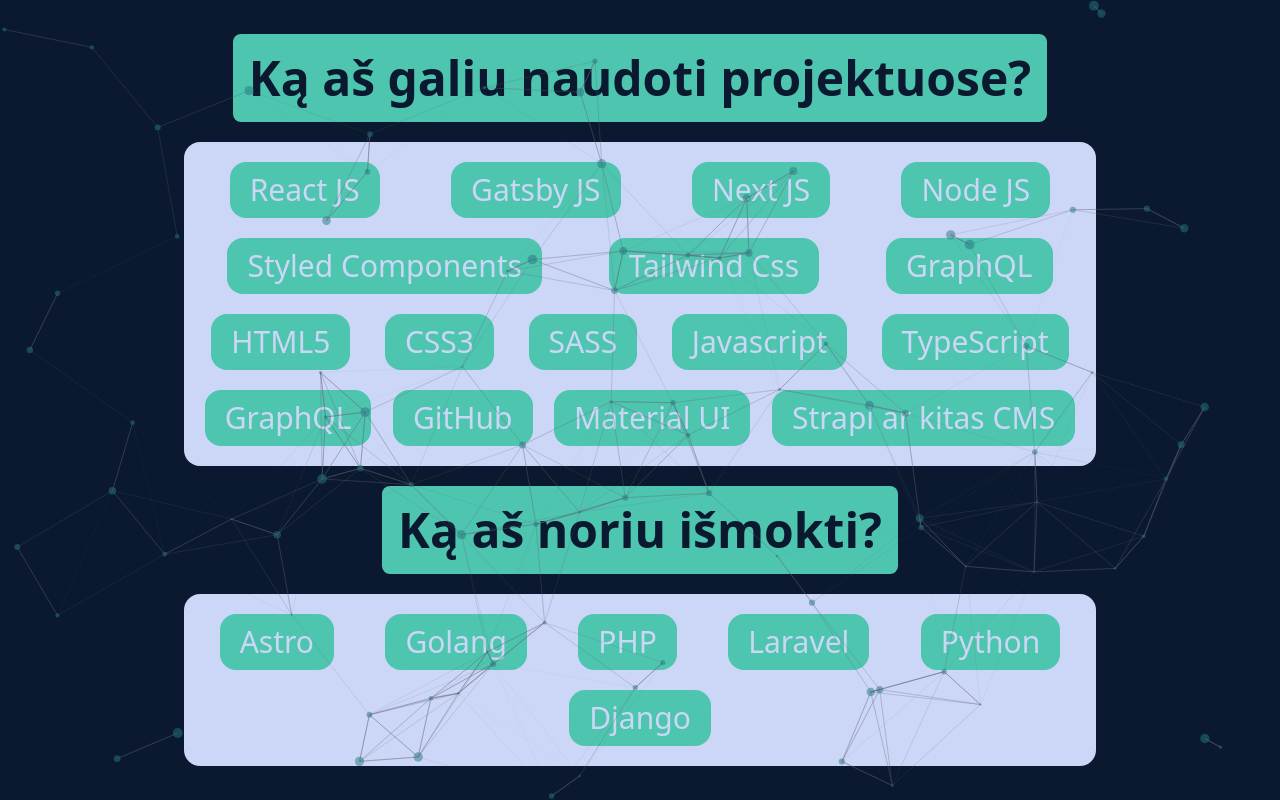
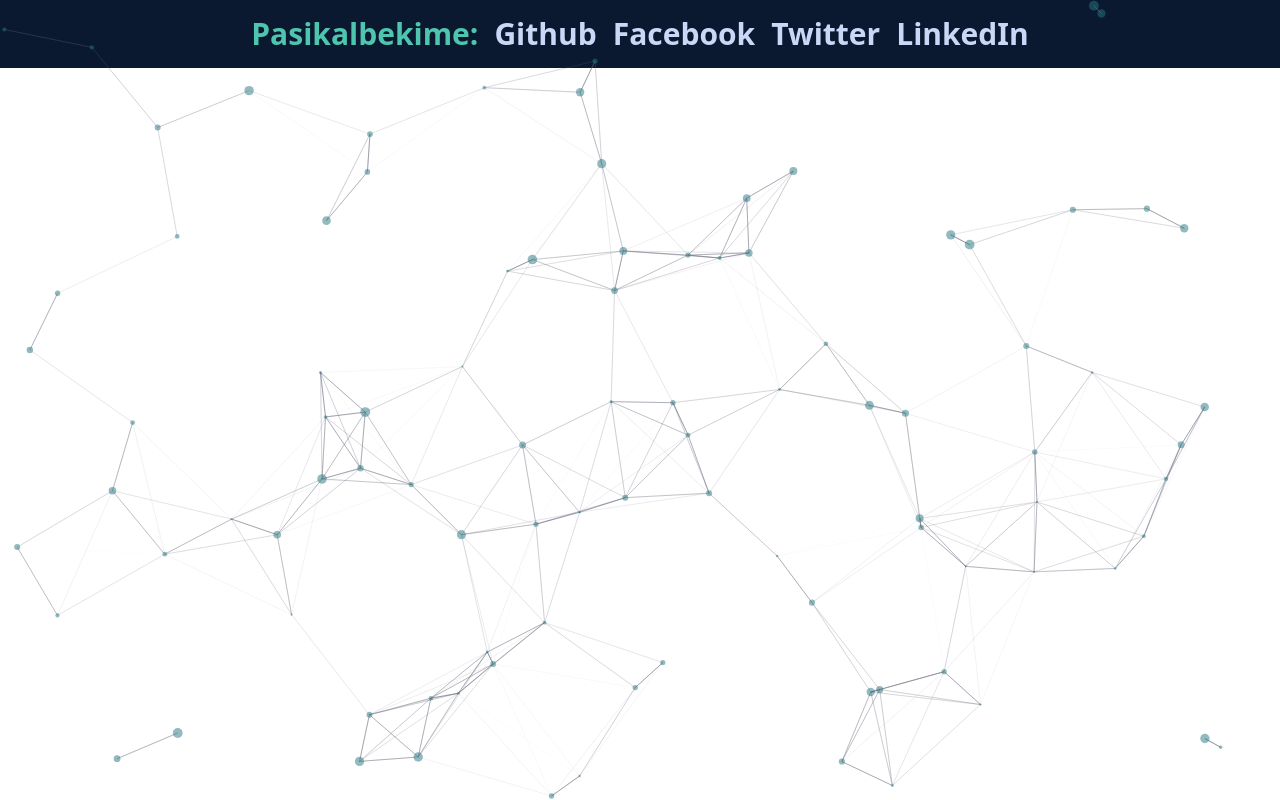
Before and after one commit to kosmineOdiseja/aliusbosas-portfolio, a Gatsby site: page / in a window 1280 px wide. Built offline with nearby package versions, Linux system fonts and the light colour scheme; Gatsby itself is replaced by a stand-in of ours.

Commit message:
footer done

```diff
--- a/src/components/shared/footer/Footer.tsx
+++ b/src/components/shared/footer/Footer.tsx
@@ -13,13 +13,17 @@
 	// const [ socialIcons, setSocialIcons ] = useState<socialLinks[]>(SocialIcons)
 
   return (
-	<footer className='flex flex-col lg:flex-row gap-4 align-center justify-center bg-nightsky text-4xl text-light-text py-4 flex-wrap: wrap relative '>
-		<h3 className='text-green' > Pasikalbekime: </h3>
-		{SocialIcons.map(({  name, icon, url  } : socialLinks ) => (
-				<a key={ name } href={ url } target='_blank' className='hover:text-green'>
-					{name }
-				</a>
-			))}
+	<footer className=' bg-nightsky '>
+		<div className='font-semibold text-3xl mx-auto p-4 h-1/3 tablet:w-9/12 flex flex-col phone:flex-row  gap-4 justify-center items-center flex-wrap'>
+		{/* <footer className='flex flex-col lg:flex-row gap-4 align-center justify-center bg-nightsky text-4xl text-light-text py-4 flex-wrap: wrap relative '> */}
+			<h3 className='text-green text-center' > Pasikalbekime: </h3>
+			{/* <h3 className='text-green' > Pasikalbekime: </h3> */}
+			{SocialIcons.map(({  name, icon, url  } : socialLinks ) => (
+					<a key={ name } href={ url } target='_blank' className='hover:text-green text-center text-3xl text-light-text'>
+						{name }
+					</a>
+				))}
+		</div>
 	</footer>
   )
 }
--- a/src/components/skills/Skills.tsx
+++ b/src/components/skills/Skills.tsx
@@ -47,7 +47,6 @@
 							})
 						}
 					</div>
-				{/* </div> */}
 				</div>
 	</section>
   )
--- a/src/pages/index.tsx
+++ b/src/pages/index.tsx
@@ -18,8 +18,8 @@
     {/* <Hero />  */}
     <ParticlesComponent />
     {/* <ApieMane /> */}
-    <Skills />
-    {/* <Footer /> */}
+    {/* <Skills /> */}
+    <Footer />
     </>
   )
 }
```
